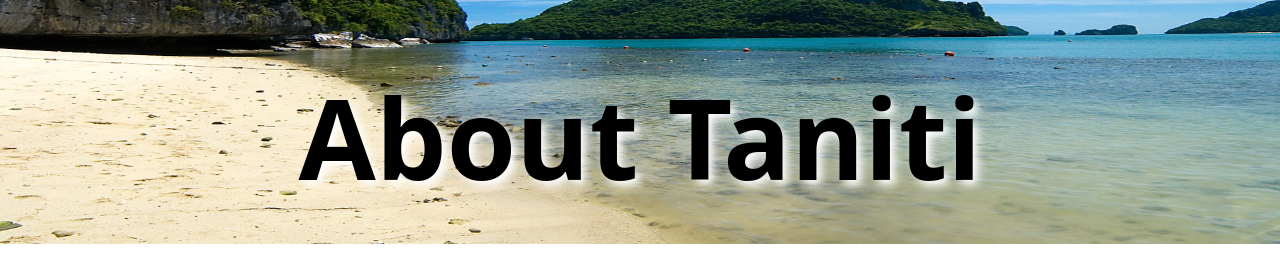
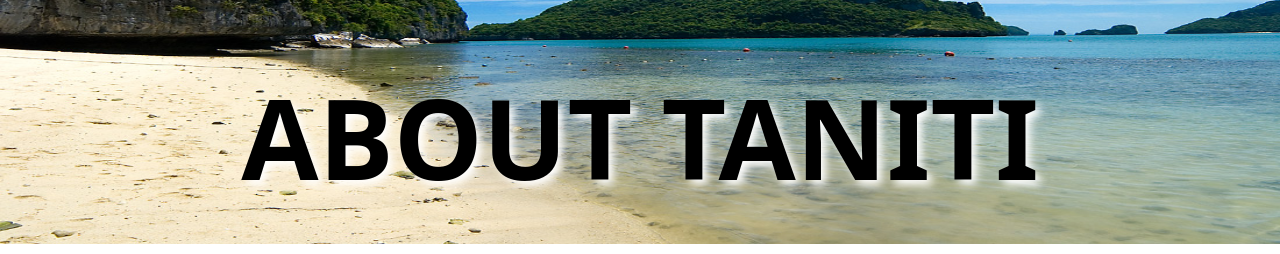
Before and after one commit to myeduproj/d479, a plain HTML site: page about.html in a window 1280 px wide. Shown: the part 312-566 px from the top of the page. Drawn offline with nearby package versions, Linux system fonts and the light colour scheme.

Commit message:
fixed page titles

```diff
--- a/about.html
+++ b/about.html
@@ -32,7 +32,7 @@
     <div class="carousel-item active">
         <img src="assets/img/home3.jpg" class="d-block w-100" alt="...">
         <div class="carousel-caption">
-            <h1>About Taniti</h1>
+            <h1>ABOUT TANITI</h1>
         </div>
     </div>
   </div>
```
Also changed, not shown: booking.html (+1 -1 lines).
